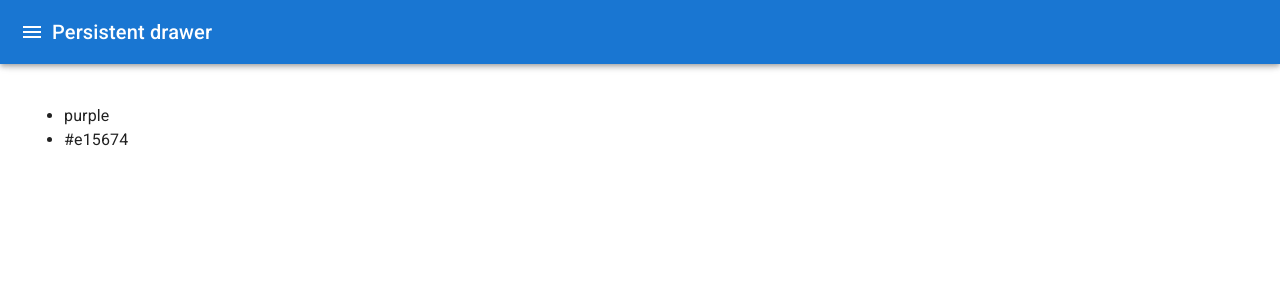
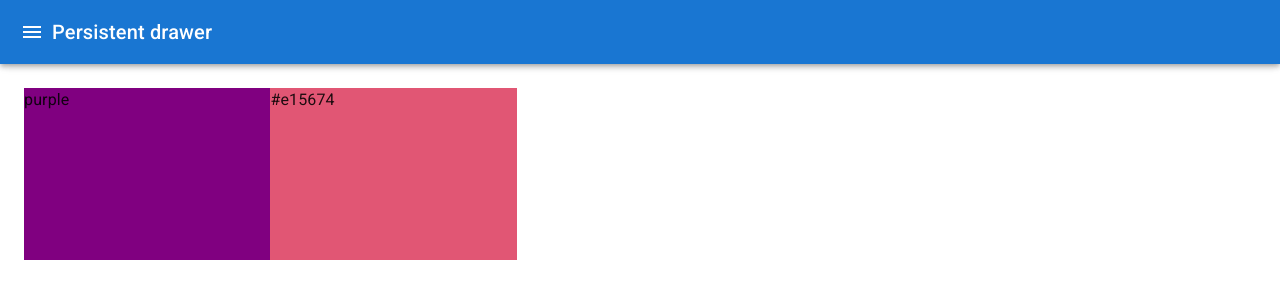
Before and after one commit to KSSidhu/colors-box-v2, a React (Vite) app: page /palette/new in a window 1280 px wide. Shown: the top 300 px of the page. Built offline with nearby package versions, Linux system fonts and the light colour scheme.

Commit message:
Add basic color box to new palette form
- Add skeleton of DraggableColorBox component for later expansion
- Show color boxes after adding to new palette

```diff
--- /dev/null
+++ b/src/form/DraggableColorBox.tsx
@@ -0,0 +1,26 @@
+import { makeStyles } from '@mui/styles'
+
+interface DraggableColorBoxProps {
+    color: string
+}
+
+export default function DraggableColorBox({ color }: DraggableColorBoxProps) {
+    const classes = useStyles()
+    return (
+        <div className={classes.root} style={{ backgroundColor: color }}>
+            {color}
+        </div>
+    )
+}
+
+const useStyles = makeStyles({
+    root: {
+        width: '20%',
+        height: '25%',
+        margin: '0 auto',
+        display: 'inline-block',
+        cursor: 'pointer',
+        position: 'relative',
+        marginBottom: '-3.5px',
+    },
+})
--- a/src/form/PaletteForm.tsx
+++ b/src/form/PaletteForm.tsx
@@ -14,6 +14,7 @@ import { makeStyles } from '@mui/styles'
 import classNames from 'classnames'
 import { useState } from 'react'
 import { ChromePicker, ColorResult } from 'react-color'
+import DraggableColorBox from './DraggableColorBox'
 
 const drawerWidth = 400
 
@@ -93,11 +94,9 @@ export default function PaletteForm() {
                 })}
             >
                 <div className={classes.drawerHeader} />
-                <ul>
-                    {colors.map((color) => (
-                        <li>{color}</li>
-                    ))}
-                </ul>
+                {colors.map((color) => (
+                    <DraggableColorBox color={color} />
+                ))}
             </main>
         </div>
     )
@@ -160,6 +159,7 @@ const useStyles = makeStyles((theme) => ({
     },
     content: {
         flexGrow: 1,
+        height: 'calc(100vh - 64px)',
         padding: theme.spacing(3),
         transition: theme.transitions.create('margin', {
             easing: theme.transitions.easing.sharp,
```
